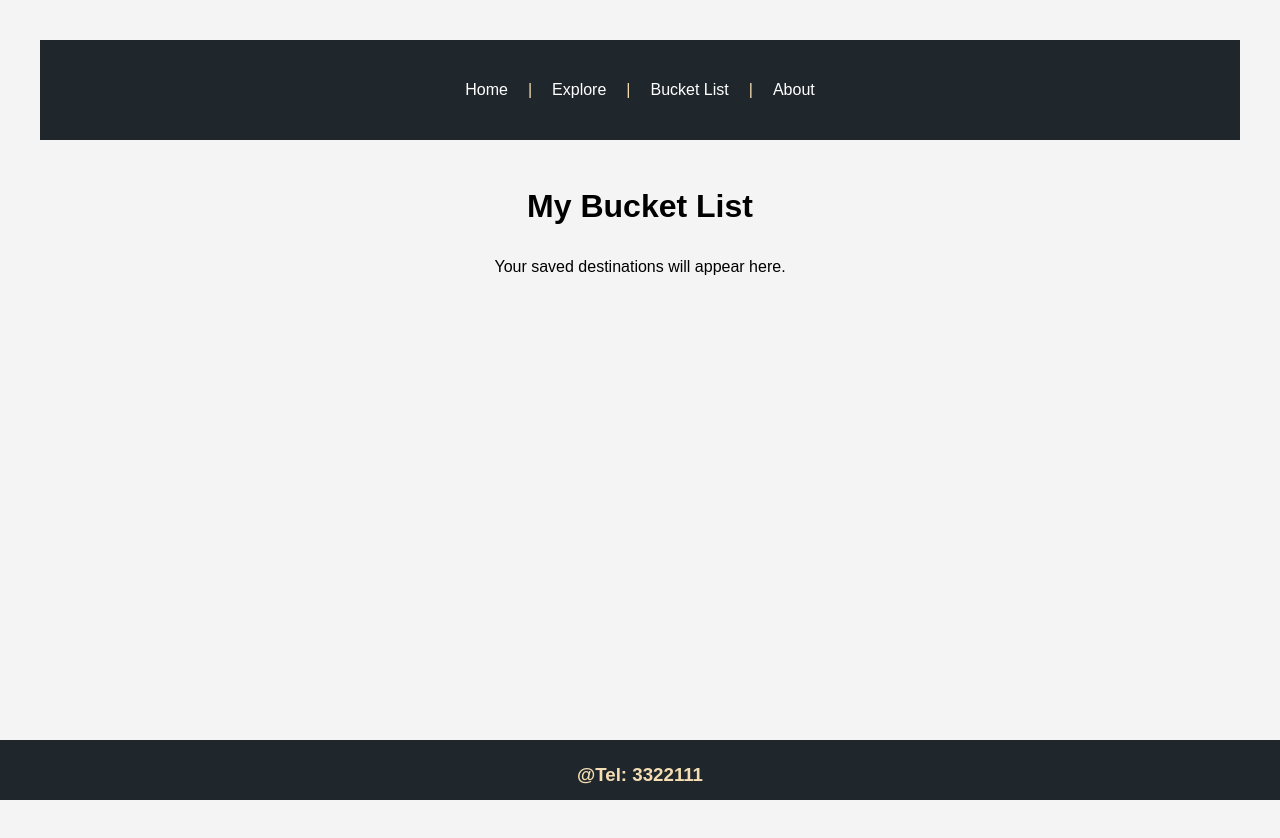
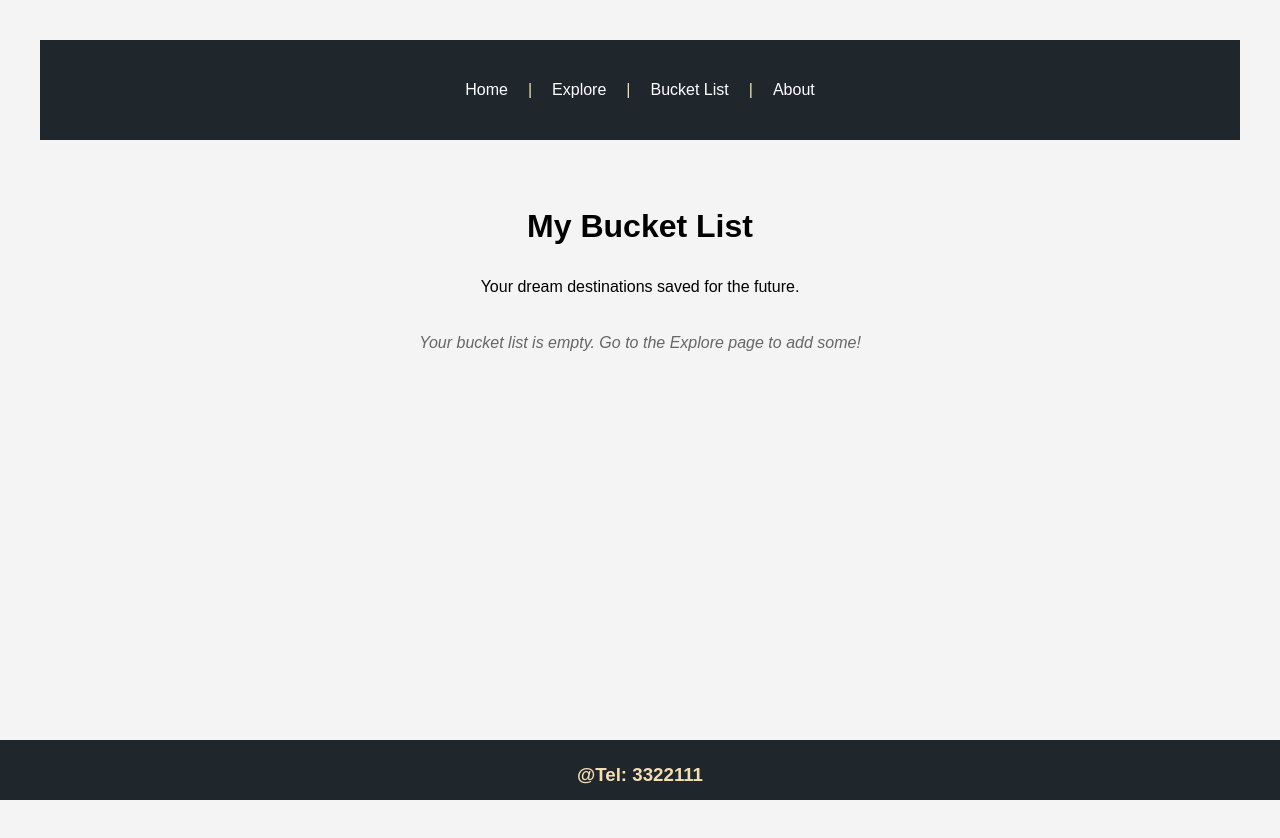
Before and after one commit to HasanKaranouh/globetrotter, a React (Create React App) app: page /BucketList in a window 1280 px wide. Shown: the top 838 px of the page. Before the commit the page ends 800 px from the top, so only its background shows below. Built offline with nearby package versions, Linux system fonts and the light colour scheme.

Commit message:
feat: implement bucket list functionality with local storage support in BucketList component

```diff
--- a/src/pages/BucketList.jsx
+++ b/src/pages/BucketList.jsx
@@ -1,9 +1,46 @@
+import { useState, useEffect } from 'react';
+
 const BucketList = () => {
+  const [savedCountries, setSavedCountries] = useState([]) ;
+
+
+  useEffect(() => {
+    const storedList = JSON.parse(localStorage.getItem('bucketList')) || [];
+    setSavedCountries(storedList);
+  }, []);
+  const handleRemove = (countryName) => {
+    const updatedList = savedCountries.filter(country => country.name.common !== countryName);
+    setSavedCountries(updatedList);
+    localStorage.setItem('bucketList', JSON.stringify(updatedList));
+  };
+
   return (
-    <div style={{ padding: '20px', textAlign: 'center' }}>
+    <div style={{ padding: '40px 20px', textAlign: 'center', minHeight: '80vh' }}>
       <h1>My Bucket List</h1>
-      <p>Your saved destinations will appear here.</p>
+      <p>Your dream destinations saved for the future.</p>
+
+      {savedCountries.length === 0 ?   (
+        <p style={{ marginTop: '30px', fontStyle: 'italic', color: '#666' }}>
+          Your bucket list is empty. Go to the Explore page to add some!</p>
+      ) : (
+        <div style={{ display: 'flex', flexWrap: 'wrap', justifyContent: 'center', gap: '20px', marginTop: '30px' }}>
+
+          {savedCountries.map((country, index) => (
+            <div key={index} style={{ border: '1px solid #eaeaea', padding: '20px', width: '250px', borderRadius: '12px', boxShadow: '0 4px 8px rgba(0,0,0,0.05)', backgroundColor: '#fff' }}>
+              <h3 style={{ margin: '0 0 10px 0' }}>{country.name.common}</h3>
+              <img src={country.flags.png} alt={`Flag of ${country.name.common}`} style={{ width: '100%', borderRadius: '4px', marginBottom: '10px', border: '1px solid #eee' }} />
+              <p style={{ margin: '5px 0', fontSize: '14px' }}><strong>Capital:</strong> {country.capital ? country.capital[0] : 'N/A'}</p>
+
+              <button onClick={() => handleRemove(country.name.common)}
+                style={{ marginTop: '15px', padding: '8px 15px', backgroundColor: '#dc3545', color: 'white', border: 'none', borderRadius: '4px', cursor: 'pointer', width: '100%' }}>
+                Remove
+              </button>
+            </div>
+          ))}
+        </div>
+      )}
     </div>
   );
 };
+
 export default BucketList;
--- a/src/pages/Explore.jsx
+++ b/src/pages/Explore.jsx
@@ -17,7 +17,7 @@ const Explore = () => {
       if (!response.ok) {
         throw new Error('Country not found. Please check your spelling!');}
       const data = await response.json();
-      setCountryData(data[0]) ; // The API returns an array, we take the closest match(the first one)
+      setCountryData(data[0]) ; // The API returns an array, we take the closest match (the first one )
     } catch (err) {
       setError(err.message);
     }
```
